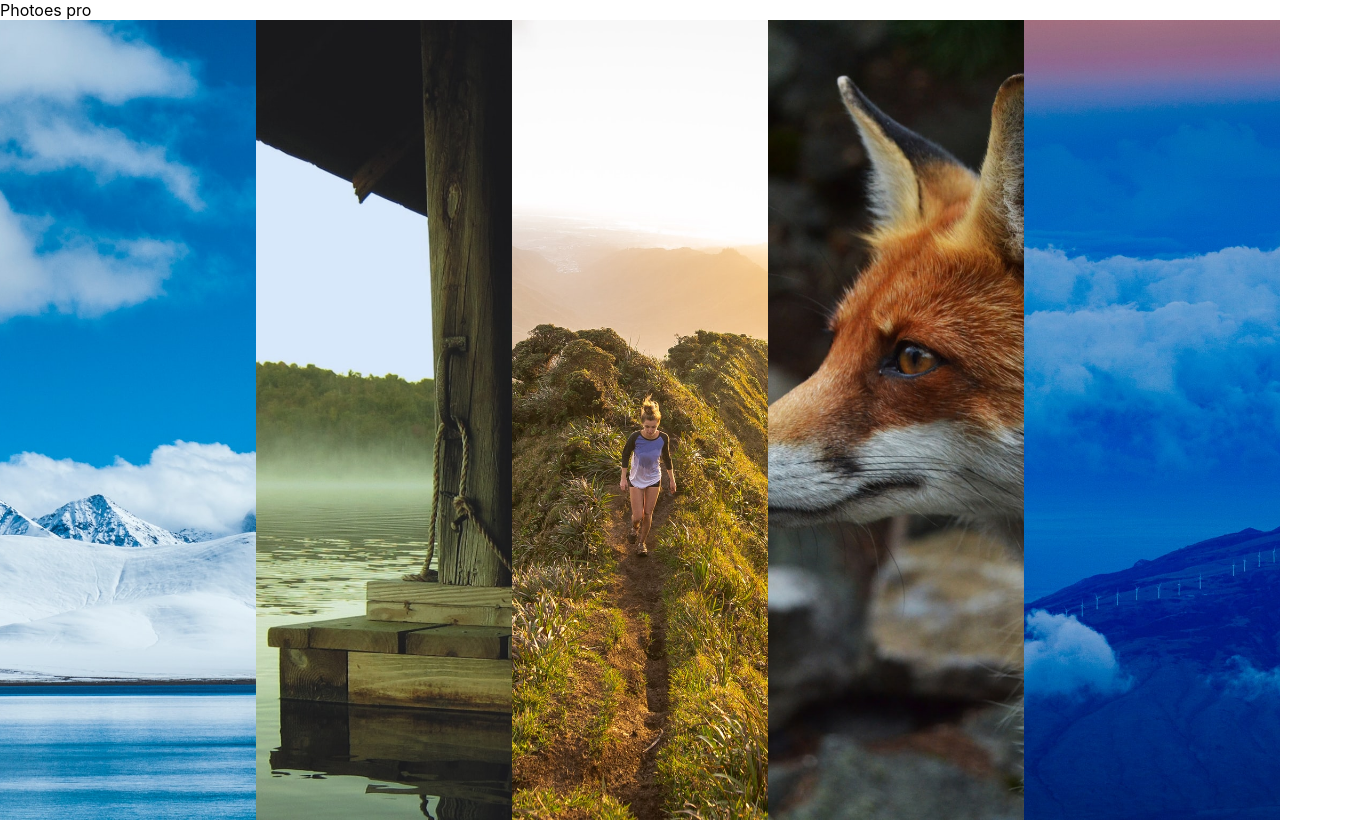
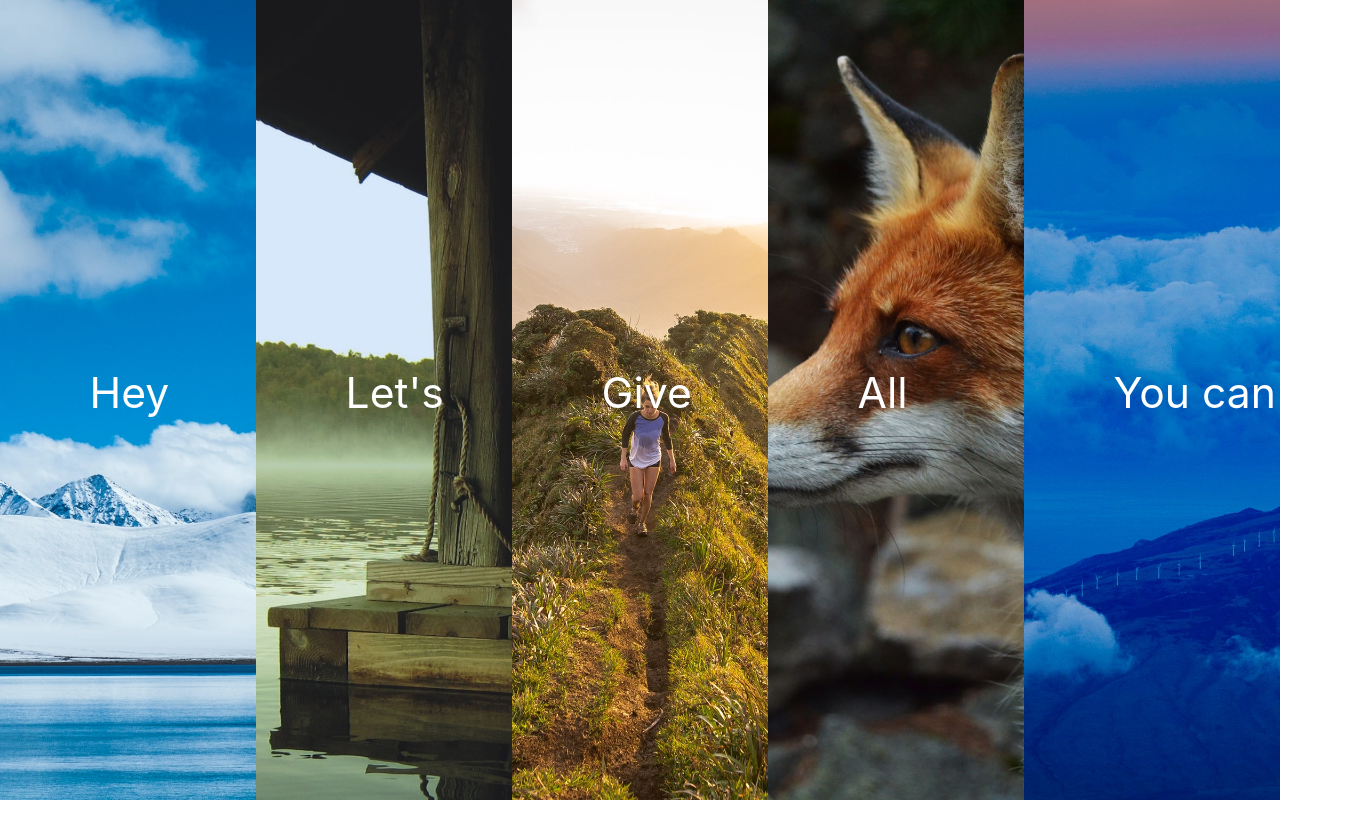
Before and after one commit to invtr07/HW-react-intro, a React (Create React App) app in the folder my-app/: page / in a window 1280 px wide. Shown: the whole page, 1370 px wide, since content can reach past the window. Built offline with nearby package versions, Linux system fonts and the light colour scheme.

Commit message:
update of code

```diff
--- a/my-app/src/App.css
+++ b/my-app/src/App.css
@@ -1,16 +1,20 @@
 html, body {
   margin: 0px;
-  min-height: 100vh;
+  max-height: 100vh;
+  max-width: 100vw;
 }
-header{
+/* header{
   width: 100%;
-}
+  height: 20%;
+} */
 .root{
   width: 100%;
   height: 100%;
 }
 .App{
   display: flex;
+  min-height: 100%;
+  min-width: 100%;
   flex-direction: column;
 }
 .container{
@@ -19,11 +23,21 @@ header{
   width: 100%;
   justify-content: space-between;
 }
+
 .img-txt{
   max-width: 20%;
 }
+
 .photo{
   min-height: 100%;
   max-width: 100%;
   object-fit:cover;
 }
+p {
+  position: relative;
+  bottom: 60%;
+  left: 35%;
+  font-size: 32pt;
+  /* font-family: ; */
+  color: white;
+}
--- a/my-app/src/App.js
+++ b/my-app/src/App.js
@@ -1,4 +1,5 @@
 import './App.css';
+import 'bootstrap';
 
 function App() {
   //it is very important to set correct path to your file!!!!!!
@@ -7,24 +8,31 @@ function App() {
 
   return (
     <div className ="App">
-      <header>
+      {/* <header>
         Photoes pro
-      </header>
+      </header> */}
+      {/* completed Bronze task */}
+
       <div className='container'>
         <div className='img-txt'>
           <img className="photo" alt="photo1" src={image[0]} />
+          <p>Hey</p>
         </div>
         <div className='img-txt'>
           <img className="photo" alt="photo1" src={image[1]} />
+          <p>Let's</p>
         </div>
         <div className='img-txt'>
           <img className="photo" alt="photo1" src={image[2]} />
+          <p>Give</p>
         </div>
         <div className='img-txt'>
           <img className="photo" alt="photo1" src={image[3]} />
+          <p>All</p>
         </div>
         <div className='img-txt'>
           <img className="photo" alt="photo1" src={image[4]} />
+          <p>You can</p>
         </div>
 
       </div>
--- a/package.json
+++ b/package.json
@@ -22,6 +22,7 @@
     "babel-core": "^6.26.3",
     "babel-loader": "^8.2.5",
     "babel-preset-env": "^1.7.0",
+    "bootstrap": "^5.1.3",
     "react": "^18.1.0",
     "react-dom": "^18.1.0",
     "webpack": "^5.73.0",
```
Also changed, not shown: 1 other file (tests, documents, lock files or other folders).
